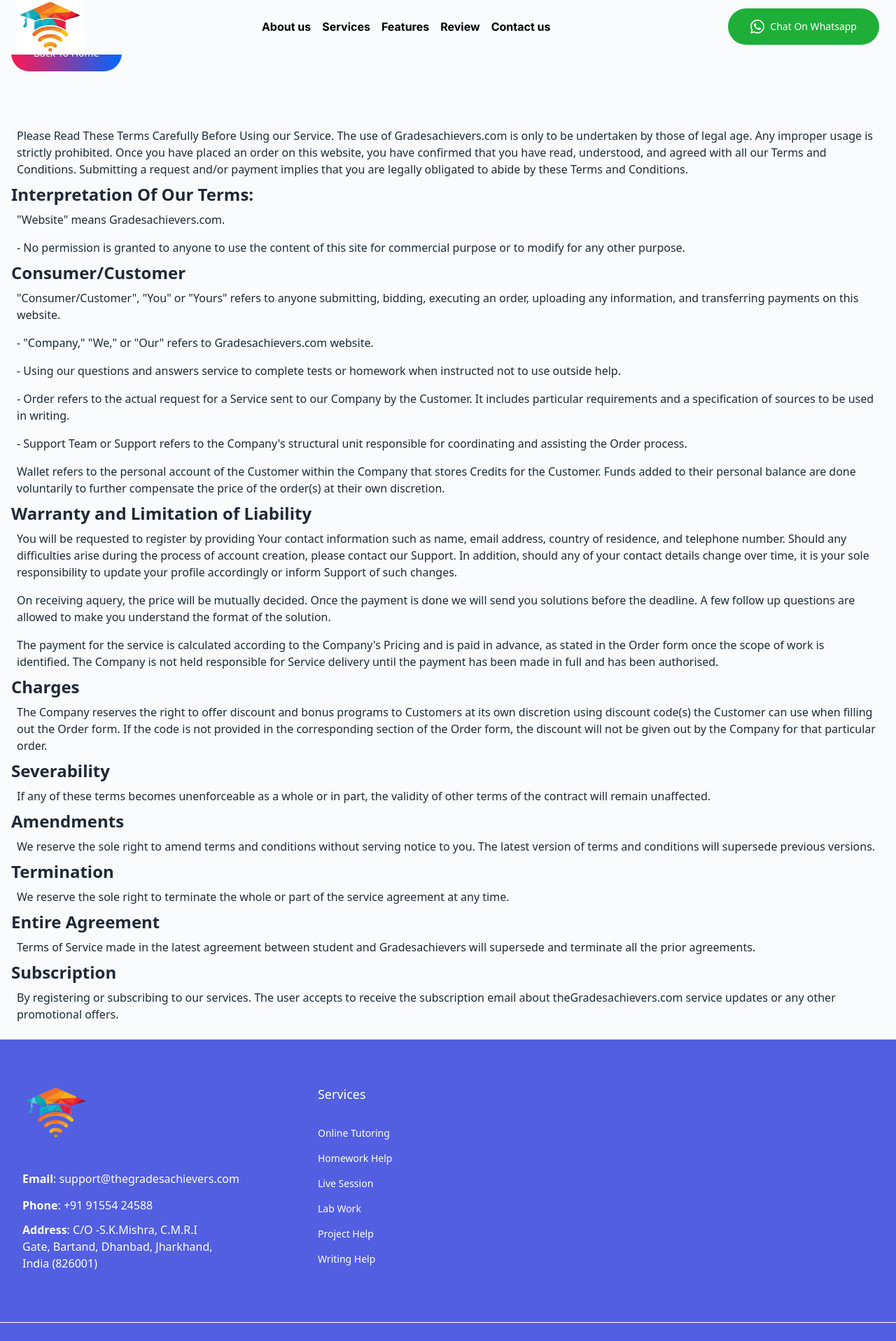
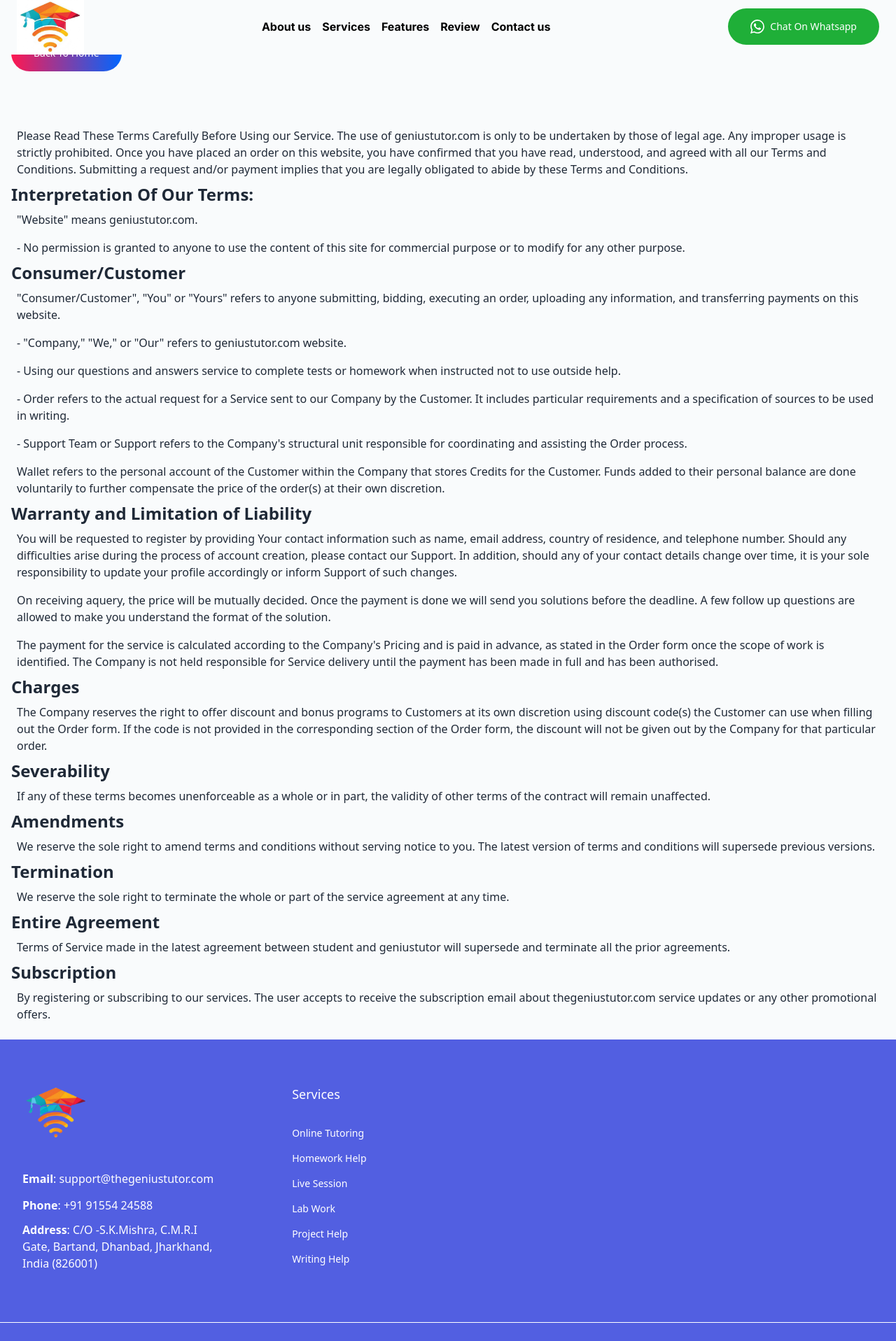
Before and after one commit to ritesh-chaudhari-aepl/tutorlancer, a React (Vite) app: page /termsandcondition in a window 1280 px wide. Shown: the part 14-1931 px from the top of the page at 70% size. Built offline with nearby package versions, Linux system fonts and the light colour scheme.

Commit message:
content push tutorlancer genius tutor

```diff
--- a/index.html
+++ b/index.html
@@ -10,7 +10,7 @@
       rel="stylesheet"
     />
     <meta name="viewport" content="width=device-width, initial-scale=1.0" />
-    <title>Grades Achievers</title>
+    <title>Genius Tutor</title>
   </head>
   <body>
     <div id="root"></div>
--- a/package.json
+++ b/package.json
@@ -1,5 +1,5 @@
 {
-  "name": "gradesachieversweb",
+  "name": "geniustutorweb",
   "private": true,
   "version": "0.0.0",
   "type": "module",
--- a/src/pages/Download.jsx
+++ b/src/pages/Download.jsx
@@ -69,7 +69,7 @@
 //             <span className="text-[15px] font-QuickSand font-light leading-0 text-center">
 //               clients rate on
 //               <br />
-//               gradesachievers
+//               geniustutor
 //             </span>
 //           </div>
 //         </div>
@@ -160,7 +160,7 @@
             <span className="text-[15px] font-OpenSans font-light leading-0 text-center">
               clients rate on
               <br />
-              Grades Achievers
+              Genius Tutor
             </span>
           </div>
         </div>
--- a/src/pages/Features.jsx
+++ b/src/pages/Features.jsx
@@ -14,7 +14,7 @@
               Features
             </h3>
             <p className="text-center text-sm mt-3 font-semibold font-Inter sm:text-base sm:leading-[27px]">
-              Grades Achievers is focused on ensuring to meet the needs of the
+              Genius Tutor is focused on ensuring to meet the needs of the
               students around the globe for their assignments.
             </p>
           </div>
--- a/src/pages/Footer.jsx
+++ b/src/pages/Footer.jsx
@@ -14,7 +14,7 @@
             </div>
             <div className="flex flex-col mt-10 gap-2 leading-[30px] ">
               <span className="font-inter">
-                <strong>Email</strong>: support@thegradesachievers.com
+                <strong>Email</strong>: support@thegeniustutor.com
               </span>
               <span className="font-inter">
                 <strong>Phone</strong>:{" "}
@@ -137,8 +137,8 @@
           </div>
 
           <p className="mt-4 text-[10px] sm:text-sm text-gray-500 sm:order-first sm:mt-0">
-            © 2022 thegradesachievers.com. All rights reserved Abhay Education
-            Pvt. Ltd.
+            © 2022 thegeniustutor.com. All rights reserved Abhay Education Pvt.
+            Ltd.
           </p>
         </div>
       </div>
--- a/src/pages/termAmdConditions/termAmdConditions/privatePolocies.jsx
+++ b/src/pages/termAmdConditions/termAmdConditions/privatePolocies.jsx
@@ -41,10 +41,10 @@
         Use and sharing of Information
       </h1>
       <p className="p-2 font-sans text-base">
-        Gradesachievers.com reserves the right to modify this privacy statement
-        any time, so please review it frequently. Any changes made to above
-        policy will be posted here and your continued use of the site, services
-        and/or software constitutes your agreement to be bound by such changes.
+        geniustutor.com reserves the right to modify this privacy statement any
+        time, so please review it frequently. Any changes made to above policy
+        will be posted here and your continued use of the site, services and/or
+        software constitutes your agreement to be bound by such changes.
       </p>
       <p className="p-2 font-sans text-base">
         We value your privacy and would like to inform you that you would be
--- a/src/pages/termAmdConditions/termAmdConditions/terms.jsx
+++ b/src/pages/termAmdConditions/termAmdConditions/terms.jsx
@@ -9,17 +9,19 @@
       </a>
       <p className="p-2 font-sans text-base pt-20">
         Please Read These Terms Carefully Before Using our Service. The use of
-        Gradesachievers.com is only to be undertaken by those of legal age. Any improper
-        usage is strictly prohibited. Once you have placed an order on this
-        website, you have confirmed that you have read, understood, and agreed
-        with all our Terms and Conditions. Submitting a request and/or payment
-        implies that you are legally obligated to abide by these Terms and
-        Conditions.
+        geniustutor.com is only to be undertaken by those of legal age. Any
+        improper usage is strictly prohibited. Once you have placed an order on
+        this website, you have confirmed that you have read, understood, and
+        agreed with all our Terms and Conditions. Submitting a request and/or
+        payment implies that you are legally obligated to abide by these Terms
+        and Conditions.
       </p>
       <h1 className="font-bold font-serif text-2xl">
         Interpretation Of Our Terms:
       </h1>
-      <p className="p-2 font-sans text-base">{'"Website"'} means Gradesachievers.com.</p>
+      <p className="p-2 font-sans text-base">
+        {'"Website"'} means geniustutor.com.
+      </p>
       <p className="p-2 font-sans text-base">
         - No permission is granted to anyone to use the content of this site for
         commercial purpose or to modify for any other purpose.
@@ -32,7 +34,7 @@
         payments on this website.
       </p>
       <p className="p-2 font-sans text-base">
-        - {'"Company," "We," or "Our"'} refers to Gradesachievers.com website.
+        - {'"Company," "We," or "Our"'} refers to geniustutor.com website.
       </p>
       <p className="p-2 font-sans text-base">
         - Using our questions and answers service to complete tests or homework
@@ -109,15 +111,15 @@
 
       <h1 className="font-bold font-serif text-2xl">Entire Agreement</h1>
       <p className="p-2 font-sans text-base">
-        Terms of Service made in the latest agreement between student and Gradesachievers
-        will supersede and terminate all the prior agreements.
+        Terms of Service made in the latest agreement between student and
+        geniustutor will supersede and terminate all the prior agreements.
       </p>
 
       <h1 className="font-bold font-serif text-2xl">Subscription</h1>
       <p className="p-2 font-sans text-base">
         By registering or subscribing to our services. The user accepts to
-        receive the subscription email about theGradesachievers.com service updates or
-        any other promotional offers.
+        receive the subscription email about thegeniustutor.com service updates
+        or any other promotional offers.
       </p>
     </div>
   );
```
Also changed, not shown: 1 other file (tests, documents, lock files or other folders).
